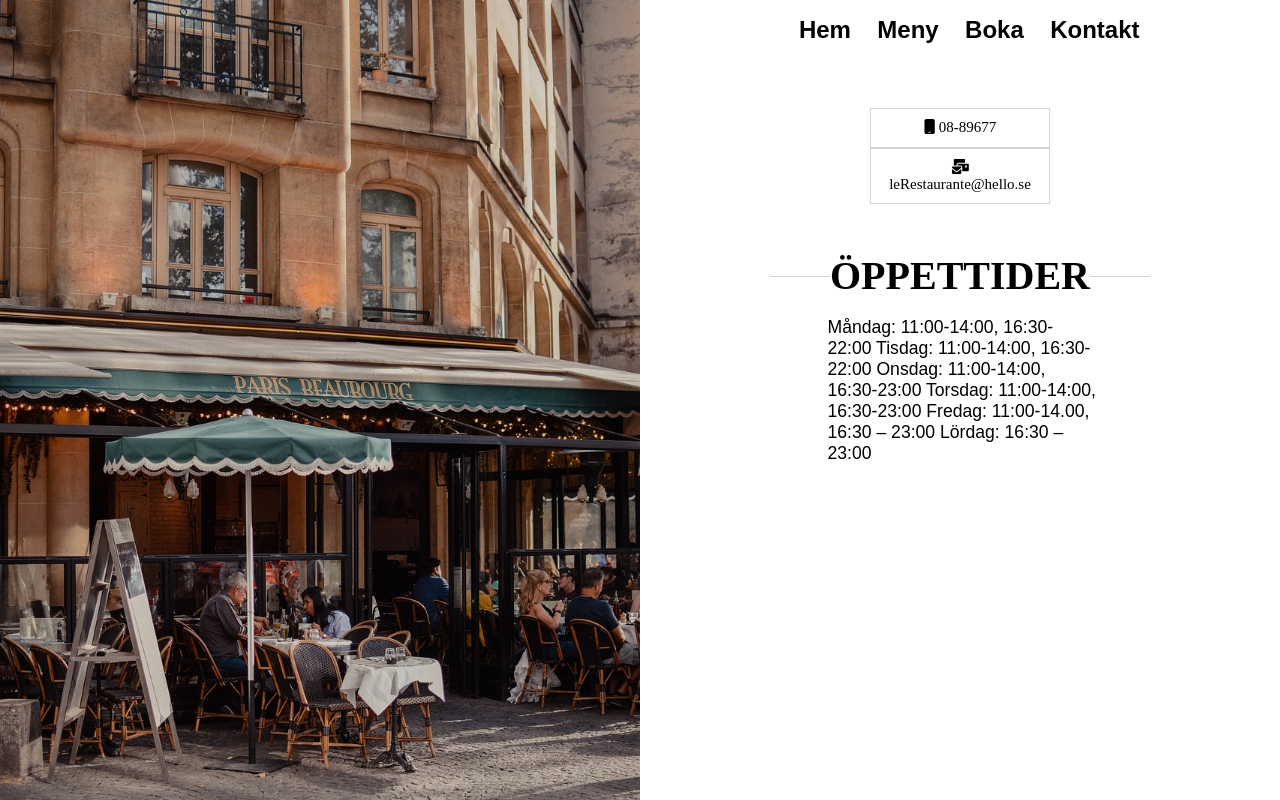
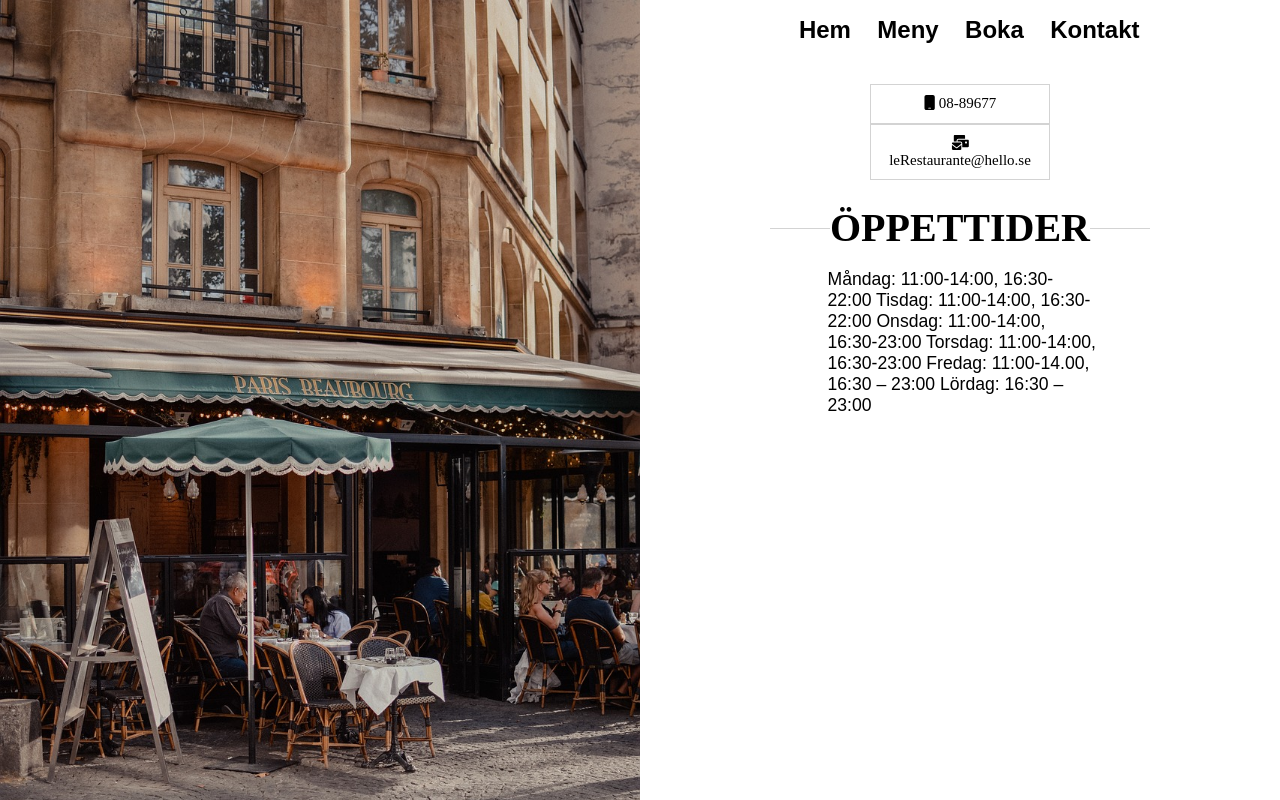
Before and after one commit to MarcusRei/Le-Restaurante, a React (Vite) app in the folder fed22s-therestaurant/: page /contact in a window 1280 px wide. Shown: the top 800 px of the page. Built offline with nearby package versions, Linux system fonts and the light colour scheme; a web font is replaced by a local one.

Commit message:
feat add opening hours to contact page

```diff
--- a/fed22s-therestaurant/src/components/pages/Contact.tsx
+++ b/fed22s-therestaurant/src/components/pages/Contact.tsx
@@ -8,11 +8,12 @@ import {
   WrapperOfHours,
 } from "../styled/HeadingStyles";
 import { ParagraphFrontPage } from "../styled/frontpage/ParagraphFrontPage";
-import { ContactWrapper } from "../styled/Wrappers";
+import { CenterWrapper, ContactWrapper } from "../styled/Wrappers";
 
 export const Contact = () => {
   return (
     <>
+      <CenterWrapper>
         <ContactWrapper>
           <CallUsButton>
             <FontAwesomeIcon icon={faMobile} /> 08-89677
@@ -36,6 +37,7 @@ export const Contact = () => {
             </ParagraphFrontPage>
           </WrapperOfHours>
         </ContactWrapper>
+      </CenterWrapper>
     </>
   );
 };
--- a/fed22s-therestaurant/src/components/styled/Wrappers.tsx
+++ b/fed22s-therestaurant/src/components/styled/Wrappers.tsx
@@ -81,7 +81,8 @@ export const CenterWrapper = styled.div`
 `;
 
 export const ContactWrapper = styled(CenterWrapper)`
-  padding-top: 3em;
+  justify-content: flex-start;
+  padding-top: 1.5em;
 `;
 
 export const OutletWrapper = styled.div`
```
Lines whose indentation alone changed are shown as unchanged.
